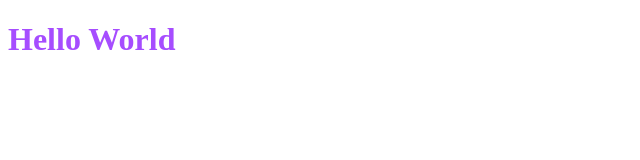
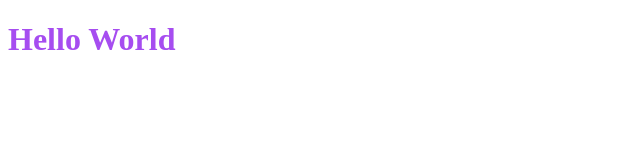
Before and after one commit to SamGuerrero/webproject, a plain HTML site: page index.html in a window 1280 px wide. Shown: the full height of the page, 0-640 px from the left. Drawn offline with Linux system fonts and the light colour scheme.

Commit message:
Change color

```diff
--- a/css/styles.css
+++ b/css/styles.css
@@ -1,3 +1,3 @@
 h1{
-  color: #a64dff;
+  color: #a64df0;
 }
```
